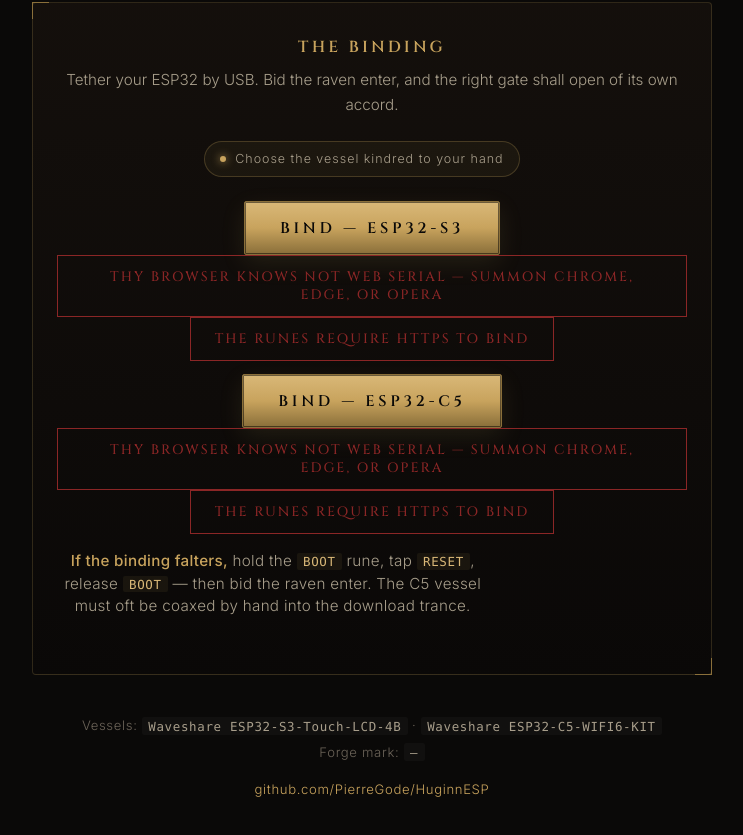
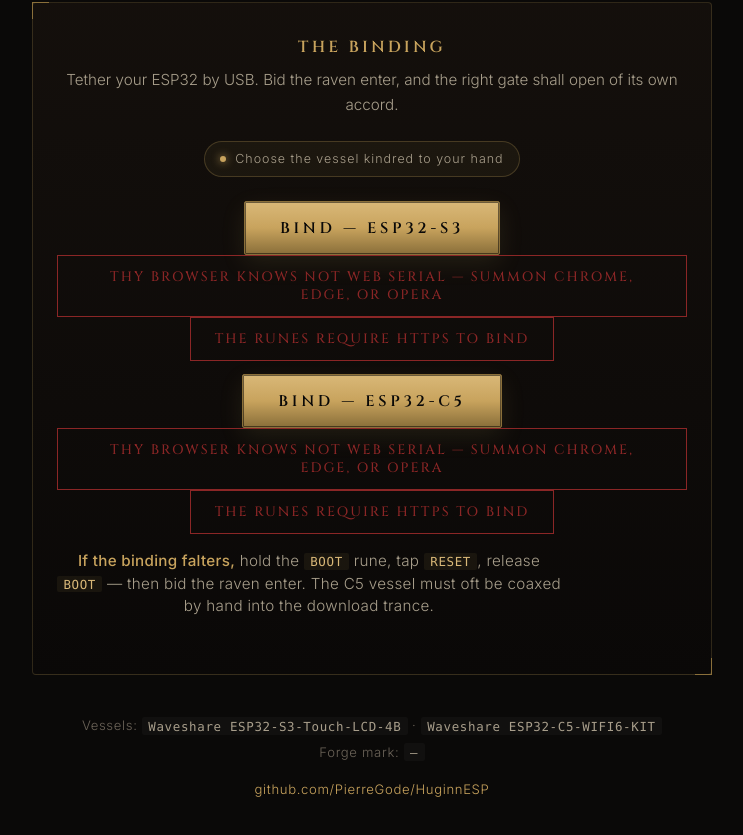
Before and after one commit to PierreGode/HuginnESP, a plain HTML site: page docs/index.html in a window 1280 px wide. Shown: the part 843-1678 px from the top of the page, without its empty margins (268-1011 px from the left). Drawn offline with Linux system fonts and the light colour scheme; no server answers.

Commit message:
docs: center binding-falters text on web flasher

```diff
--- a/docs/index.html
+++ b/docs/index.html
@@ -304,7 +304,7 @@
 
       .rite {
         margin: 1.25rem auto 0;
-        max-width: 46ch;
+        max-width: 80%;
         color: var(--bone-dim);
         font-size: 0.82rem;
         line-height: 1.5;
```
